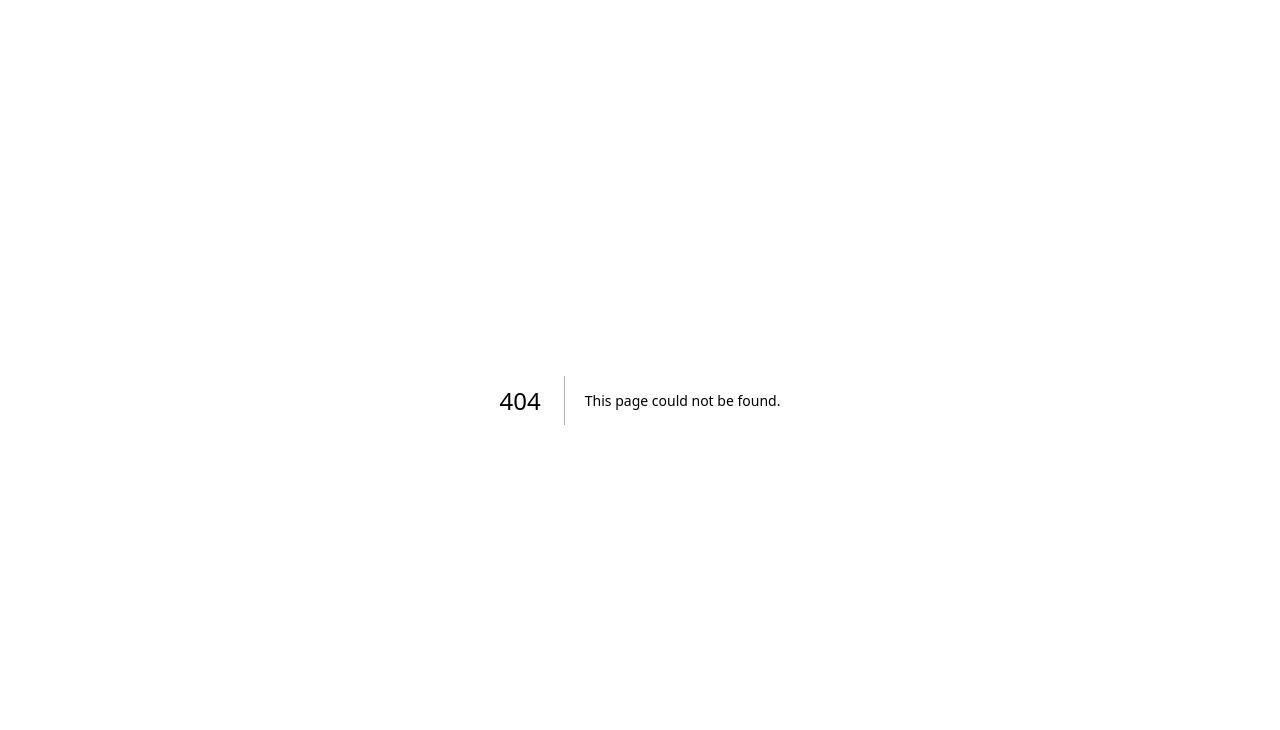
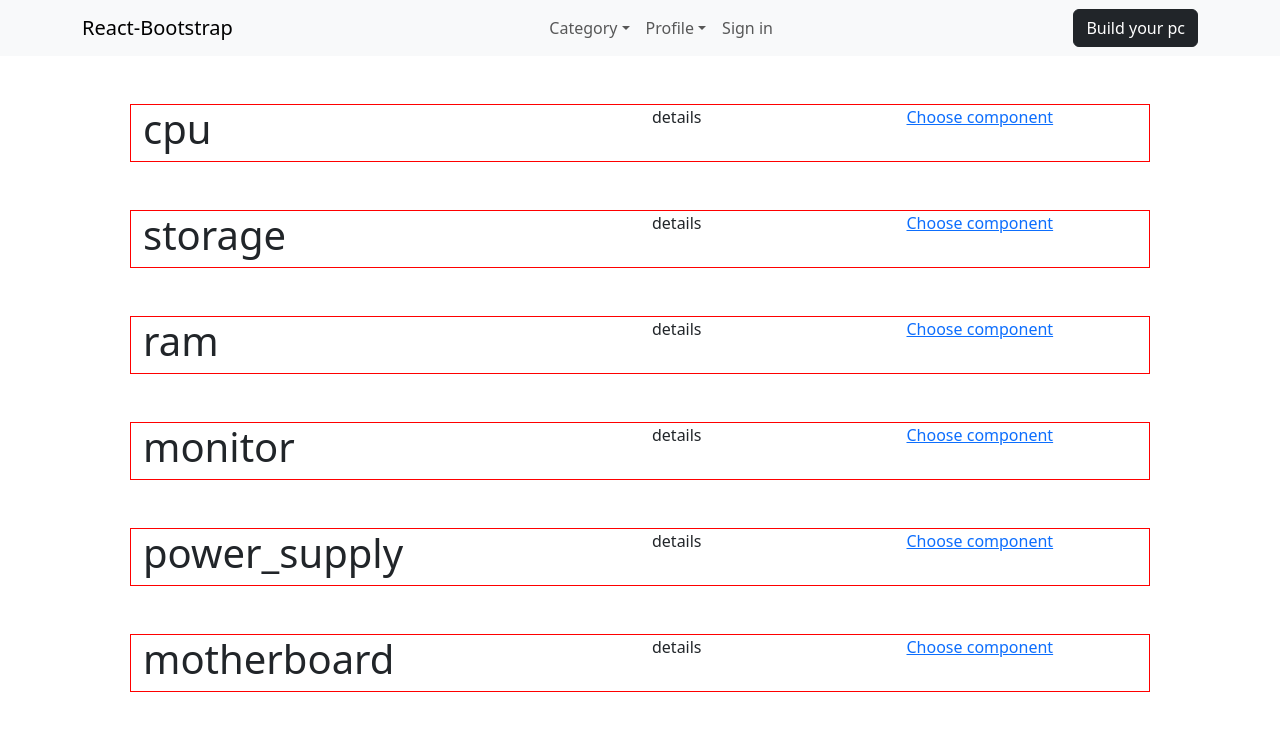
Before and after one commit to ataur39n-sharif/pc-builder, a Next.js app: page /build-pc in a window 1280 px wide. Before the commit this address had no page. Shown: the top 730 px of the page. Built offline with nearby package versions, Linux system fonts and the light colour scheme.

Commit message:
buid pc logic added, update list logic added

```diff
--- a/src/Redux/features/pcBuildSlice.ts
+++ b/src/Redux/features/pcBuildSlice.ts
@@ -24,6 +24,17 @@ export const PcBuildSlice = createSlice({
     name: "PcBuildSlice",
     initialState,
     reducers: {
+        loadState: (state, action: PayloadAction<TInitialState>) => {
+            console.log(action.payload)
+            categoryList.map((category) => {
+                // @ts-ignore
+                const value = action.payload[category]
+                if (value) {
+                    // @ts-ignore
+                    state[category] = value
+                }
+            })
+        },
         addToList: (state: TInitialState, action: PayloadAction<TProduct>) => {
             const condition = categoryList.includes(action.payload.category)
             if (condition) {
@@ -33,6 +44,7 @@ export const PcBuildSlice = createSlice({
                 // @ts-ignore
                 state[action.payload.category] = null
             }
+            localStorage.setItem('pcBuildData', JSON.stringify(state))
         },
         removeFromList: (state: TInitialState, action: PayloadAction<TProduct>) => {
             const condition = categoryList.includes(action.payload.category)
@@ -40,8 +52,11 @@ export const PcBuildSlice = createSlice({
                 // @ts-ignore
                 state[action.payload.category] = null
             }
+            localStorage.setItem('pcBuildData', JSON.stringify(state))
         },
     }
 })
 
+export const {loadState, addToList, removeFromList} = PcBuildSlice.actions
+
 export default PcBuildSlice.reducer
--- a/src/components/Navbar/index.tsx
+++ b/src/components/Navbar/index.tsx
@@ -1,7 +1,38 @@
+import {Button, Container, Nav, Navbar, NavDropdown} from "react-bootstrap";
+import Link from "next/link";
+
 export const NavbarComponent = () => {
+    const categoryList = ["cpu", "storage", "ram", "monitor", "keyboard", "mouse", "power_supply", "motherboard"]
     return (
-        <>
-
-        </>
+        <Navbar collapseOnSelect expand="lg" className="bg-body-tertiary">
+            <Container>
+                <Navbar.Brand href="/">React-Bootstrap</Navbar.Brand>
+                <Navbar.Toggle aria-controls="responsive-navbar-nav"/>
+                <Navbar.Collapse id="responsive-navbar-nav">
+                    <Nav className="m-auto">
+                        <NavDropdown title="Category" id="collasible-nav-dropdown">
+                            {
+                                categoryList.map(((category, index) => (
+                                    <NavDropdown.Item
+                                        key={index}
+                                        href={`/products/${category}`}>{category.toUpperCase()}</NavDropdown.Item>
+                                )))
+                            }
+                        </NavDropdown>
+                        <NavDropdown title="Profile" id="collasible-nav-dropdown">
+                            <NavDropdown.Item href="#action/3.1">Action</NavDropdown.Item>
+                            <NavDropdown.Item href="#action/3.2">
+                                Another action
+                            </NavDropdown.Item>
+                        </NavDropdown>
+                        {/*<Nav.Link href="#features">Features</Nav.Link>*/}
+                        <Nav.Link href="#pricing">Sign in</Nav.Link>
+                    </Nav>
+                    <Link href={'/build-pc'}>
+                        <Button variant="dark">Build your pc</Button>
+                    </Link>
+                </Navbar.Collapse>
+            </Container>
+        </Navbar>
     )
 }
--- /dev/null
+++ b/src/components/RootWrapper/index.tsx
@@ -0,0 +1,23 @@
+import {useAppDispatch} from "@/Redux/hooks";
+import {ReactNode, useEffect} from "react";
+import {loadState} from "@/Redux/features/pcBuildSlice";
+
+const RootWrapper = ({children}: { children: ReactNode }) => {
+    const dispatch = useAppDispatch()
+    useEffect(() => {
+
+        const data = localStorage.getItem('pcBuildData')
+        console.log(data)
+        if (data) {
+            dispatch(loadState(JSON.parse(data)))
+        }
+    }, [])
+
+    return (
+        <>
+            {children}
+        </>
+    )
+}
+
+export default RootWrapper
--- a/src/pages/_app.tsx
+++ b/src/pages/_app.tsx
@@ -1,12 +1,18 @@
-import { store } from '@/Redux/store';
+import {store} from '@/Redux/store';
 import 'bootstrap/dist/css/bootstrap.min.css';
-import type { AppProps } from 'next/app'
-import { Provider } from 'react-redux';
+import type {AppProps} from 'next/app'
+import {Provider} from 'react-redux';
+import {NavbarComponent} from "@/components/Navbar";
+import RootWrapper from "@/components/RootWrapper";
 
-export default function App({ Component, pageProps }: AppProps) {
-  return (
-    <Provider store={store}>
-      <Component {...pageProps} />
-    </Provider>
-  )
+export default function App({Component, pageProps}: AppProps) {
+
+    return (
+        <Provider store={store}>
+            <RootWrapper>
+                <NavbarComponent/>
+                <Component {...pageProps} />
+            </RootWrapper>
+        </Provider>
+    )
 }
--- /dev/null
+++ b/src/pages/build-pc.tsx
@@ -0,0 +1,30 @@
+import {categoryList} from "@/Redux/features/pcBuildSlice";
+import {Container} from "react-bootstrap";
+import Link from "next/link";
+
+export default function BuildPc() {
+
+    return (
+        <Container>
+            {
+                categoryList?.map((category) => {
+                    return (
+                        <div className='row m-5' style={{border: "1px solid red", maxHeight: "33vh"}}>
+                            <div className={'col-sm-12 col-md-6'}>
+                                <div style={{position: "relative", maxHeight: ""}}>
+                                    <h1>{category}</h1>
+                                </div>
+                            </div>
+                            <div className={'col-sm-12 col-md-3'}>
+                                details
+                            </div>
+                            <div className={'col-sm-12 col-md-3'}>
+                                <Link href={`/products/${category}`}>Choose component</Link>
+                            </div>
+                        </div>
+                    )
+                })
+            }
+        </Container>
+    )
+}
--- a/src/pages/index.tsx
+++ b/src/pages/index.tsx
@@ -14,7 +14,7 @@ export default function Home({products}: { products: TProduct[] | undefined }) {
             </Head>
             <main>
                 <section>
-                    <div className='container mt-5'>
+                    <div className='container mt-5 mb-5'>
                         <Row gutter={[16, 16]} justify={"center"}>
                             {
                                 products?.slice(0, 9).map((product: TProduct) => (
--- a/src/pages/product/[id].tsx
+++ b/src/pages/product/[id].tsx
@@ -4,7 +4,7 @@ import {TProduct} from "@/Redux/features/productsSlice";
 export default function ProductDetails({data}: { data: TProduct | null }) {
     const router = useRouter()
 
-    console.log(data)
+    // console.log(data)
 
     return (
         <div className='container mt-5'>
@@ -39,11 +39,9 @@ export default function ProductDetails({data}: { data: TProduct | null }) {
 }
 
 export async function getStaticPaths() {
-    // Call an external API endpoint to get posts
     const res = await fetch("http://localhost:3000/api/products")
     const data = await res.json()
 
-    // Get the paths we want to pre-render based on posts
     const paths = (data?.products as TProduct[]).map((pd) => ({
         params: {id: String(pd.id)},
     }))
```
Also changed, not shown: src/pages/products/[category].tsx (+31 -19 lines), 1 other file (tests, documents, lock files or other folders).
